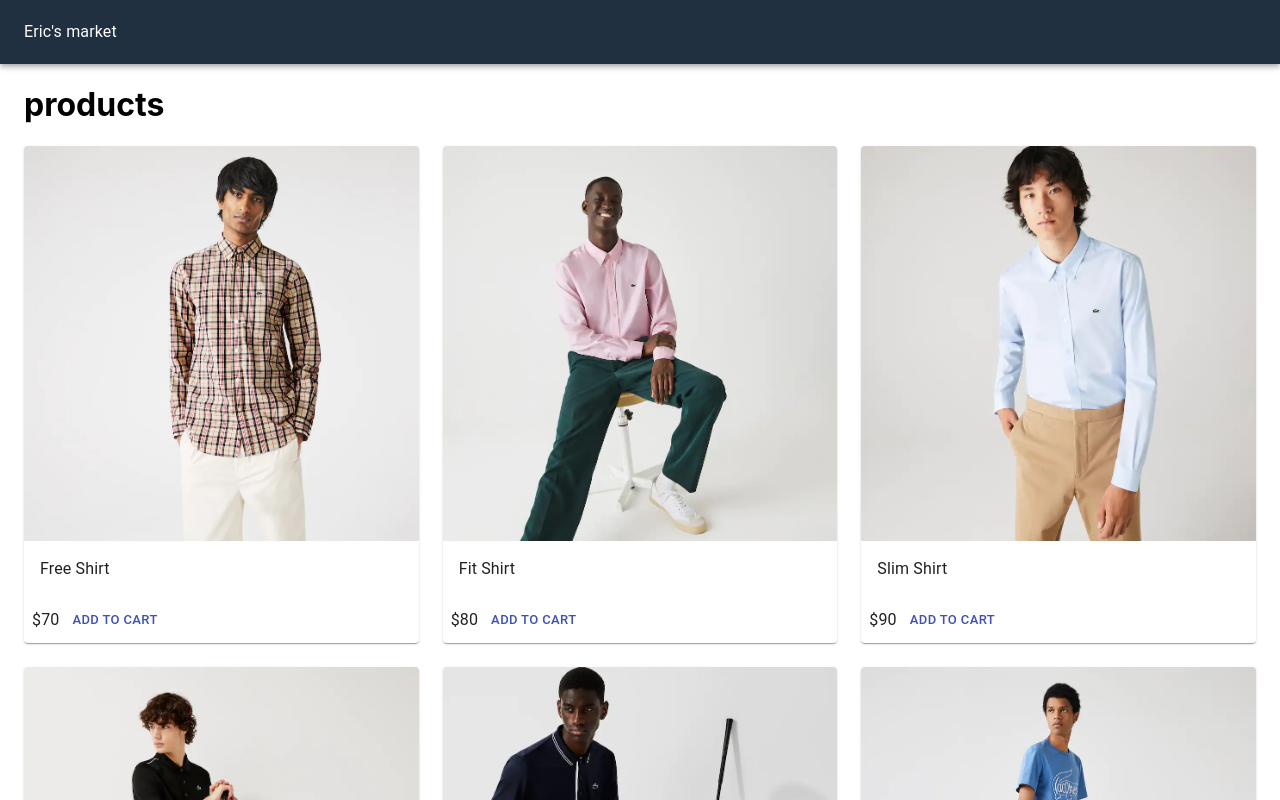
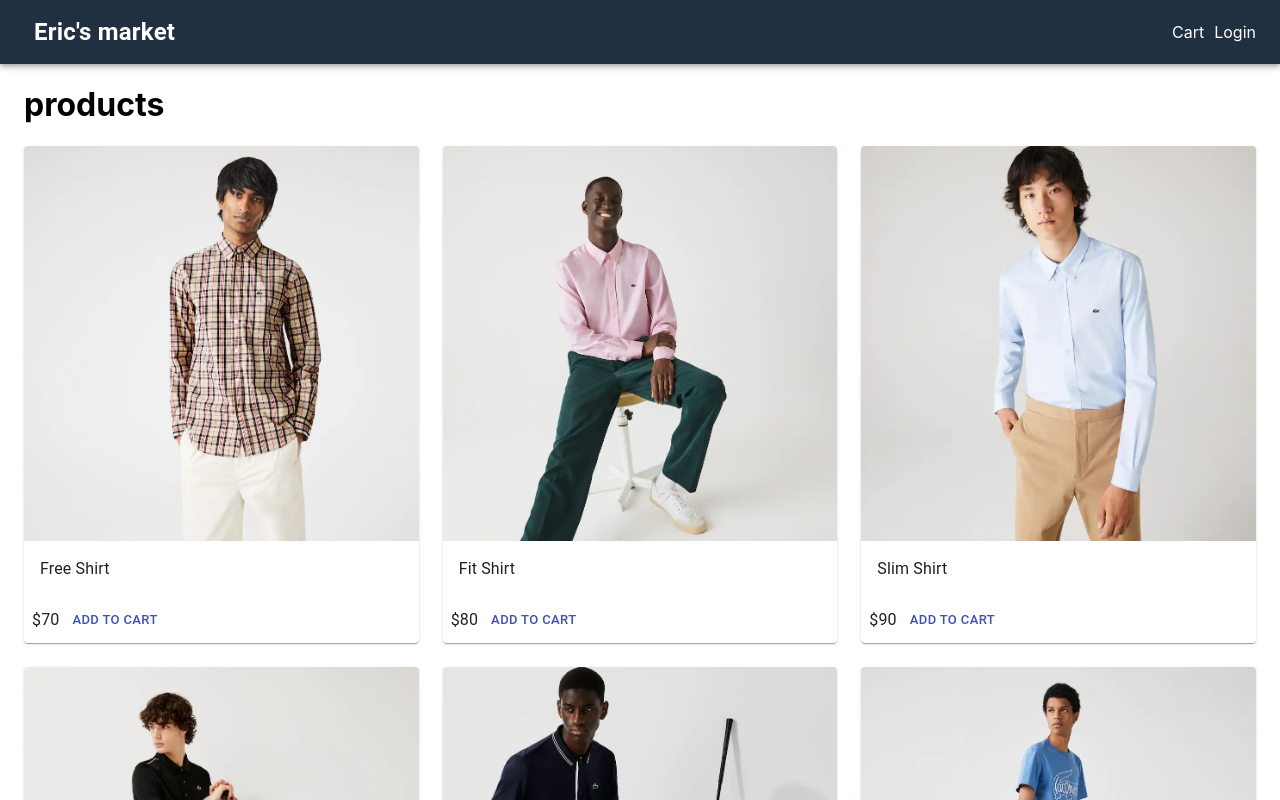
Before and after one commit to rudwo8134/ericmarket, a Next.js app: page / in a window 1280 px wide. Shown: the top 800 px of the page. Built offline with nearby package versions, Linux system fonts and the light colour scheme.

Commit message:
add the header

```diff
--- a/components/Layout.js
+++ b/components/Layout.js
@@ -1,6 +1,13 @@
 import React from 'react';
 import Head from 'next/head';
-import { AppBar, Container, Toolbar, Typography } from '@material-ui/core';
+import NextLink from 'next/link';
+import {
+  AppBar,
+  Container,
+  Link,
+  Toolbar,
+  Typography,
+} from '@material-ui/core';
 import useStyles from '../utils/styles';
 
 const Layout = ({ children }) => {
@@ -12,7 +19,20 @@
       </Head>
       <AppBar position="static" className={styles.navbar}>
         <Toolbar>
-          <Typography>Eric's market</Typography>
+          <NextLink href="/" passHref>
+            <Link>
+              <Typography className={styles.brand}>Eric's market</Typography>
+            </Link>
+          </NextLink>
+          <div className={styles.grow}></div>
+          <div>
+            <NextLink href="/cart" passHref>
+              <Link>Cart</Link>
+            </NextLink>
+            <NextLink href="/cart" passHref>
+              <Link>Login</Link>
+            </NextLink>
+          </div>
         </Toolbar>
       </AppBar>
       <Container className={styles.main}>{children}</Container>
--- a/utils/styles.js
+++ b/utils/styles.js
@@ -8,6 +8,13 @@
       marginLeft: 10,
     }
   },
+  brand:{
+    fontSize:'1.5rem',
+    fontWeight: 'bold',
+  },
+  grow:{
+    flexGrow: 1,
+  },
   main:{
     minHeight: "80vh",
   },
```
